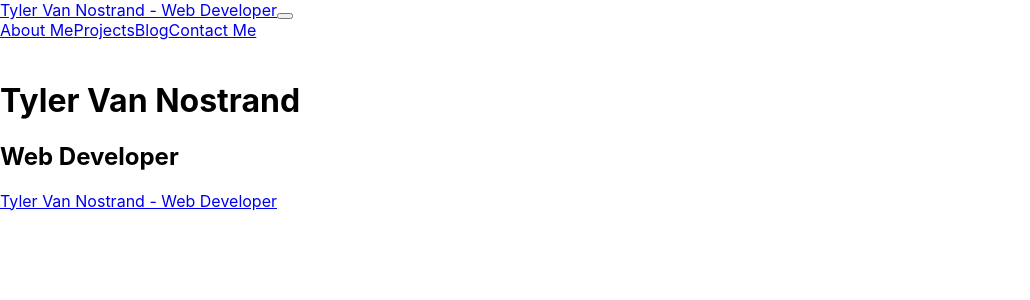
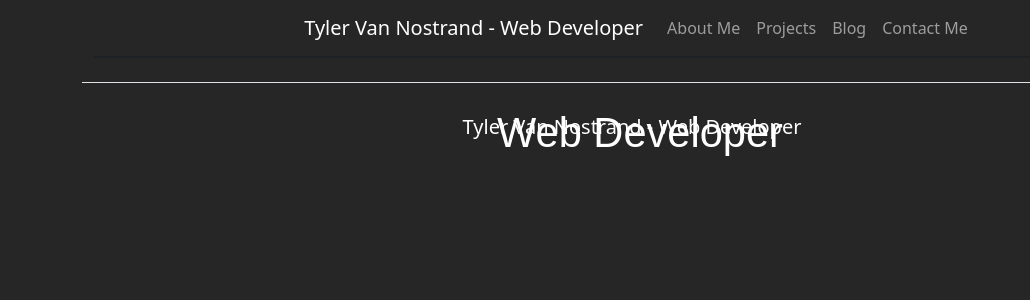
Before and after one commit to TylerVanNostrand/TylerVanNostrand.github.io, a React (Create React App) app: page / in a window 1280 px wide. Shown: the top 300 px of the page, without its empty margins (0-1030 px from the left). Built offline with nearby package versions, Linux system fonts and the light colour scheme.

Commit message:
added some css

```diff
--- a/src/App.css
+++ b/src/App.css
@@ -1,38 +1,45 @@
-.App {
-  text-align: center;
+.fab {
+    color: #f9f9f9;
 }
 
-.App-logo {
-  height: 40vmin;
-  pointer-events: none;
+.fat {
+    color: #f9f9f9;
 }
 
-@media (prefers-reduced-motion: no-preference) {
-  .App-logo {
-    animation: App-logo-spin infinite 20s linear;
-  }
+.back{
+    background-color: #262626;
 }
 
-.App-header {
-  background-color: #282c34;
-  min-height: 100vh;
-  display: flex;
-  flex-direction: column;
-  align-items: center;
-  justify-content: center;
-  font-size: calc(10px + 2vmin);
-  color: white;
+.taco {
+    color: #5189b7
 }
 
-.App-link {
-  color: #61dafb;
+html {
+    min-height: 100%;
+    overflow-y: scroll;
 }
 
-@keyframes App-logo-spin {
-  from {
-    transform: rotate(0deg);
-  }
-  to {
-    transform: rotate(360deg);
-  }
+html {
+    background-color: #262626;
+    background-repeat: repeat-y;
 }
+
+.fats {
+    color: #f9f9f9;
+    font-size: calc(3vw + 1vh + 2vmin);
+    font-family: 'Rubik', sans-serif;
+    /* text-shadow:
+    -1px -1px 0 rgb(0, 0, 0),
+    1px -1px 0 rgb(0, 0, 0),
+    -1px 1px 0 rgb(0, 0, 0),
+    1px 1px 0 rgb(0, 0, 0); */
+}
+
+.fatter {
+    color: #ffffff;
+    font-family: 'Rubik', sans-serif;
+    font-size: calc(2vw + 1vh + 1vmin);
+    margin-bottom: 30px;
+    margin-top: 20px;
+
+}
--- a/src/Pages/Blog.js
+++ b/src/Pages/Blog.js
@@ -0,0 +1,35 @@
+import React from 'react'
+import Week1 from '../Components/BlogPosts/Week1'
+import Week2 from '../Components/BlogPosts/Week2'
+import Week3 from '../Components/BlogPosts/Week3'
+import Week4 from '../Components/BlogPosts/Week4'
+import Week5 from '../Components/BlogPosts/Week5'
+import Week6 from '../Components/BlogPosts/Week6'
+import Week7 from '../Components/BlogPosts/Week7'
+import Week8 from '../Components/BlogPosts/Week8'
+import Week9 from '../Components/BlogPosts/Week9'
+import Week10 from '../Components/BlogPosts/Week10'
+import Week11 from '../Components/BlogPosts/Week11'
+
+export default function Blog() {
+    return (
+        <>
+            <div className='container'>
+                <div className="row">
+                    <h1 className='text-center'>Blog Posts</h1>
+                    <Week1 />
+                    <Week2 />
+                    <Week3 />
+                    <Week4 />
+                    <Week5 />
+                    <Week6 />
+                    <Week7 />
+                    <Week8 />
+                    <Week9 />
+                    <Week10 />
+                    <Week11 />
+                </div>
+            </div>
+        </>
+    )
+}
--- a/src/Pages/Splash.js
+++ b/src/Pages/Splash.js
@@ -1,5 +1,5 @@
 import React from 'react'
-// import { Link } from 'react-router-dom';
+//import { Link } from 'react-router-dom';
 
 export default function Splash() {
     return (
@@ -15,7 +15,7 @@ export default function Splash() {
                                 <div class='position-static text-color'>
                                     <div class="position-absolute top-50 start-50 translate-middle text-center">
                                         <h1 class="card-title fats">Tyler Van Nostrand</h1>
-                                        {/* <br></br> */}
+                                        <br></br>
                                         <h2 class="card-title fatter">Web Developer</h2>
                                         {/* <Link to="/aboutme" as={Link} className="btn btn-secondary lg p-3">Enter</Link> */}
                                     </div>
--- a/src/index.js
+++ b/src/index.js
@@ -3,7 +3,7 @@ import ReactDOM from 'react-dom';
 import './index.css';
 import App from './App';
 import reportWebVitals from './reportWebVitals';
-//import 'bootstrap/dist/css/bootstrap.css'
+import 'bootstrap/dist/css/bootstrap.css'
 
 ReactDOM.render(
     <React.StrictMode>
```
